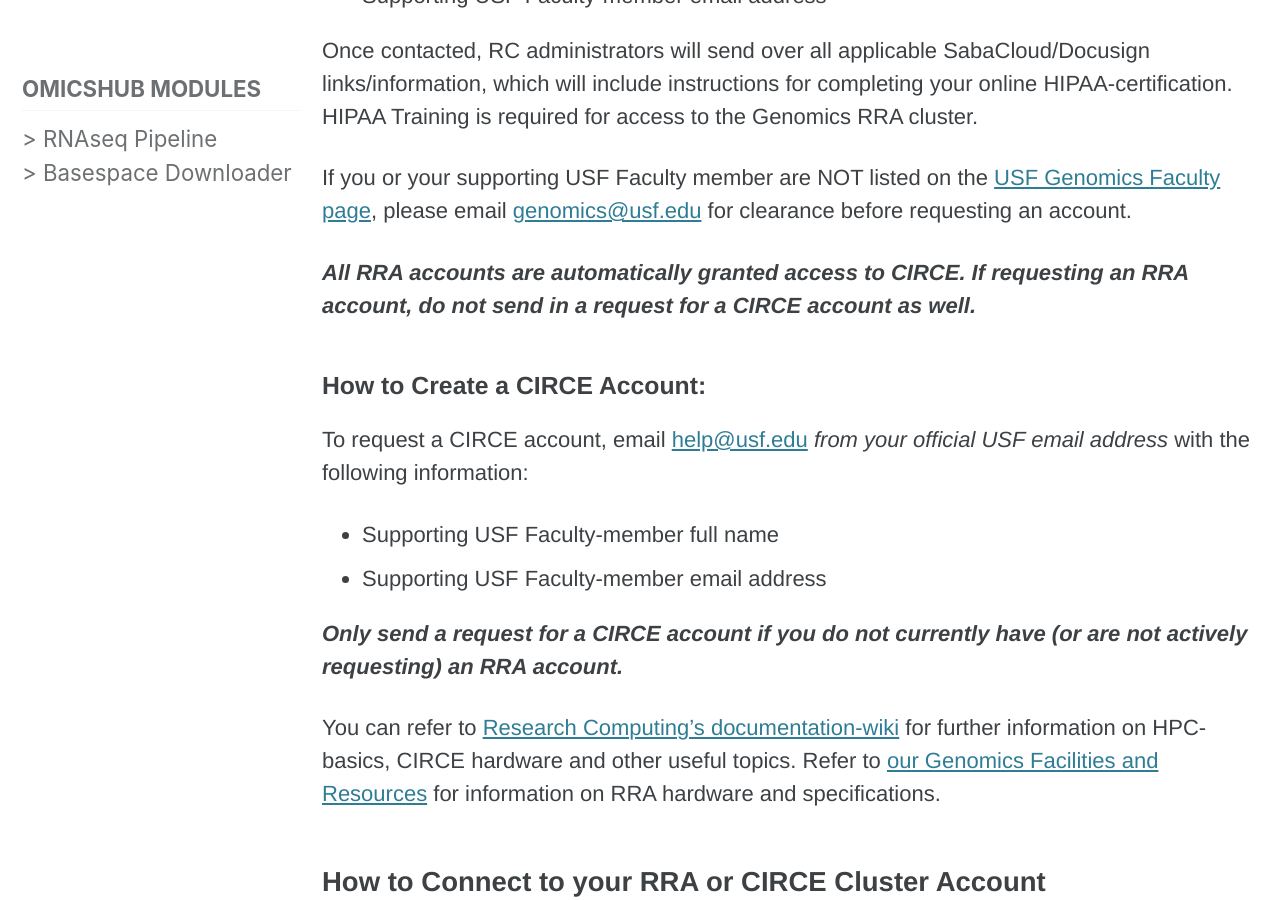
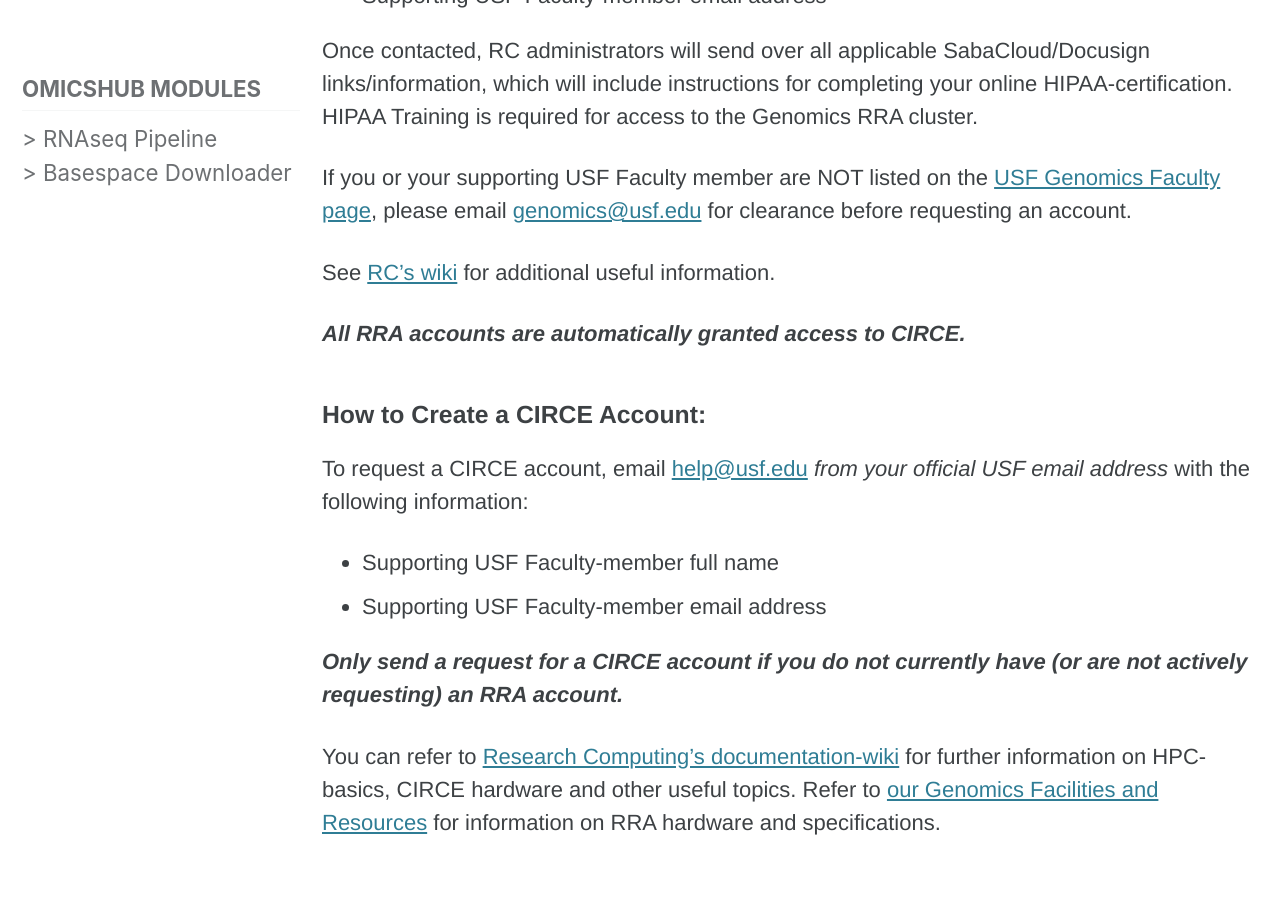
Before and after one commit to usfomicshub/usfomicshub.github.io, a Jekyll site: the page built from Cluster_Computing/index.md, in a window 1280 px wide and 900 px high, scrolled down 1986 px. Built offline with Jekyll 4.4.1, drawn with Linux system fonts in a browser that asks for light colours; cached includes are drawn as plain includes.

Commit message:
linked to RC's updated RRA docs

```diff
--- a/Cluster_Computing/index.md
+++ b/Cluster_Computing/index.md
@@ -15,7 +15,7 @@
 
 1. [RRA and CIRCE: What's the difference and which one do I use?](#what's-the-difference)
 - [How to Create an RRA Cluster Account](#how-to-create-an-rra-cluster-account)
-- [How to Create a CIRCE Cluster Account](#how-to-create-a-circe-cluster-account)
+- [How to Create a CIRCE Cluster Account](#how-to-create-a-circe-account)
 2. [How to Connect to your RRA or CIRCE Cluster Account](#how-to-connect-to-your-rra-or-circe-cluster-account)
 3. [Available Sofware and Tools](#available-software-and-tools)
 4. [How to Load Software](#loading-and-using-software)
@@ -25,7 +25,7 @@
 
 USF Genomics researchers requiring high-performance computing have two primary cluster-computing options(both maintained by USF Research Computing) :
 
-⬣ **Research-Restricted Access cluster (RRA)**, to which USF Genomics Program members have priority access.
+⬣ [**Research-Restricted Access cluster (RRA)**](https://wiki.rc.usf.edu/index.php/RRA_Hardware), to which USF Genomics Program members have priority access.
 
 ⬣ **CIRCE**, the primary cluster servicing all USF researchers.
 
@@ -44,7 +44,7 @@
 
 ### How to Create an RRA Cluster Account:
 
-To request an RRA-Cluster account, email [help@usf.edu](mailto:help@usf.edu) from your _official USF email address_ with the following information:
+To request an RRA-Cluster account, email [help@usf.edu](mailto:rc-help@usf.edu) from your _official USF email address_ with the following information:
 
 *   Supporting USF Faculty-member full name
 *   Supporting USF Faculty-member email address
@@ -53,11 +53,13 @@
 
 If you or your supporting USF Faculty member are NOT listed on the [USF Genomics Faculty page](https://health.usf.edu/publichealth/ghidr/genomics/researchers), please email [genomics@usf.edu](mailto:genomics@usf.edu) for clearance before requesting an account.
 
-_**All RRA accounts are automatically granted access to CIRCE. If requesting an RRA account, do not send in a request for a CIRCE account as well.**_
+See [RC's wiki](https://wiki.rc.usf.edu/index.php/RRA) for additional useful information.
+
+_**All RRA accounts are automatically granted access to CIRCE.**_
 
 ### How to Create a CIRCE Account:
 
-To request a CIRCE account, email [help@usf.edu](mailto:help@usf.edu) _from your official USF email address_ with the following information:
+To request a CIRCE account, email [help@usf.edu](mailto:rc-help@usf.edu) _from your official USF email address_ with the following information:
 
 *   Supporting USF Faculty-member full name
 *   Supporting USF Faculty-member email address
```
